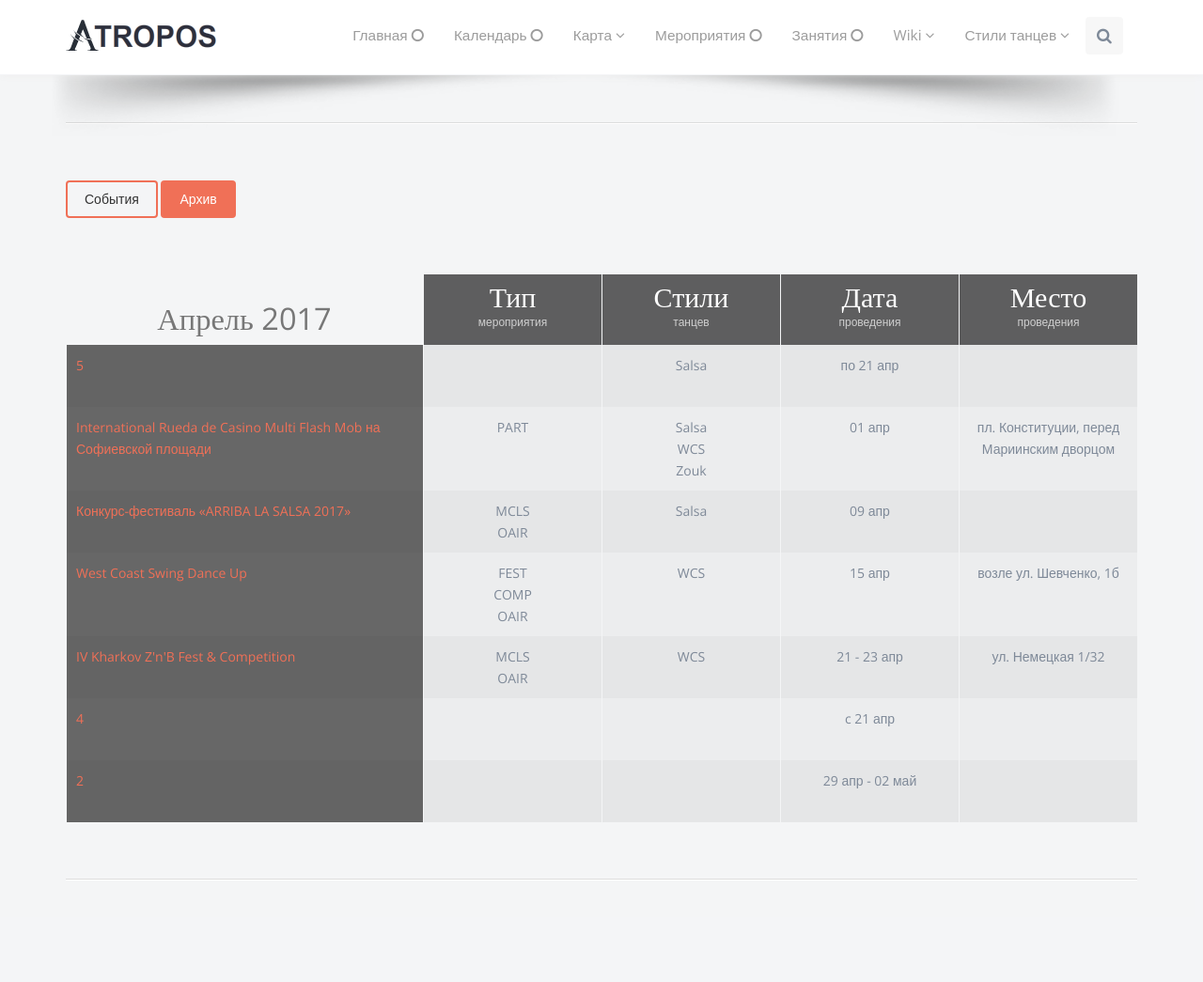
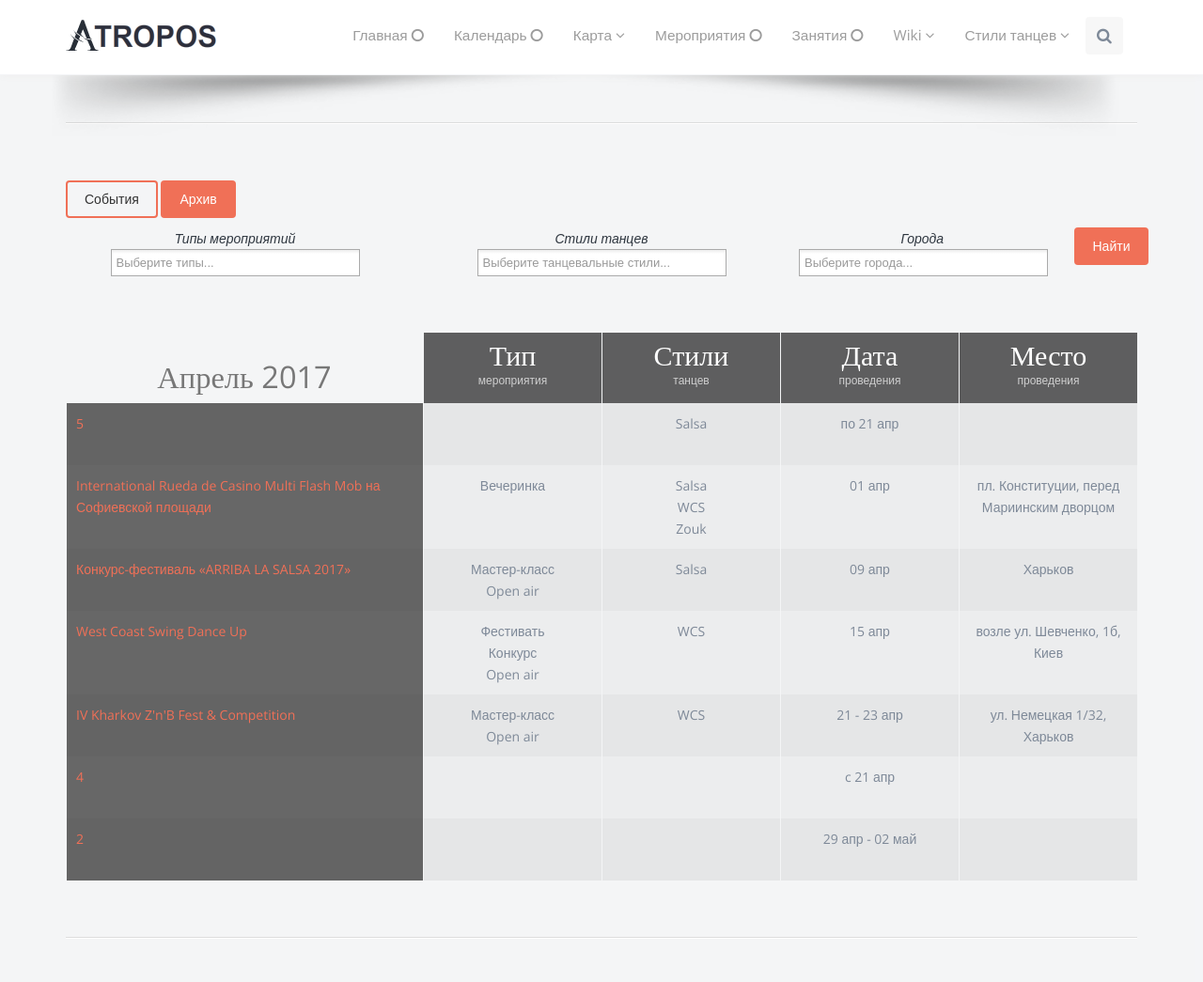
Before and after one commit to PielliaVasyl/dance, a Django app: page /events/archive/ in a window 1280 px wide. Shown: the part 41-1086 px from the top of the page at 94% size. Before the commit the page ends 978 px from the top, so only its background shows below. Run offline with Django 3.2, Linux system fonts and the light colour scheme; data comes from the database, SQL or seed files in the repository; both versions use the stored data as it was after the commit; some libraries are stand-ins or nearby versions.

Commit message:
Add filters to Events

```diff
--- a/algoritms/entity_schedule.py
+++ b/algoritms/entity_schedule.py
@@ -1,5 +1,6 @@
 import datetime
 from dateutil.rrule import rrule, MONTHLY
+from django.db.models.query_utils import Q
 
 MONTH_INT_TO_STR = {
     '1': 'Январь',
@@ -17,7 +18,24 @@ MONTH_INT_TO_STR = {
 }
 
 
-def entity_schedule(entity, archive=False):
+def get_filtered_instances(instances, filters=None):
+    if filters is not None:
+        for key, value in filters.items():
+            print(key, ',', value)
+            if key == 'dance_styles':
+                instances = [i for i in instances
+                             if not set([str(j.pk) for j in i.dance_styles.all()]).isdisjoint(value)]
+            if key == 'event_types':
+                instances = [i for i in instances
+                             if not set([str(j.pk) for j in i.event_types.all()]).isdisjoint(value)]
+
+            if key == 'cities':
+                instances = [i for i in instances
+                             if not set([str(j.city.pk) for j in i.locations.all() if j.city]).isdisjoint(value)]
+    return instances
+
+
+def entity_schedule(entity, archive=False, filters=None):
     # Dividing instances into months
     month_year_set_start_date = \
         set((instance_date.month, instance_date.year,) for instance_date in entity.objects.dates('start_date', 'month'))
@@ -47,23 +65,21 @@ def entity_schedule(entity, archive=False):
         dates = [(dt.month, dt.year) for dt in rrule(MONTHLY, dtstart=first_date, until=last_date)]
 
         for month, year in dates:
-            instances = [instance for instance in entity.objects.filter(
-                start_date__gte=datetime.datetime(year, month, 1), end_date__lt=datetime.datetime(year, month + 1, 1)
-            ) | entity.objects.filter(
-                start_date__lt=datetime.datetime(year, month + 1, 1), end_date__gte=datetime.datetime(year, month, 1)
-            ) | entity.objects.filter(
-                start_date__isnull=True,
-                end_date__gte=datetime.datetime(year, month, 1),
-                end_date__lt=datetime.datetime(year, month + 1, 1)
-            ) | entity.objects.filter(
-                end_date__isnull=True,
-                start_date__gte=datetime.datetime(year, month, 1),
-                start_date__lt=datetime.datetime(year, month + 1, 1)
-            )
-                      ]
+            instances = [instance for instance in entity.objects
+            .filter(Q(start_date__gte=datetime.datetime(year, month, 1),
+                      end_date__lt=datetime.datetime(year, month + 1, 1)) |
+                    Q(start_date__lt=datetime.datetime(year, month + 1, 1),
+                      end_date__gte=datetime.datetime(year, month, 1)) |
+                    Q(start_date__isnull=True, end_date__gte=datetime.datetime(year, month, 1),
+                      end_date__lt=datetime.datetime(year, month + 1, 1)) |
+                    Q(end_date__isnull=True, start_date__gte=datetime.datetime(year, month, 1),
+                      start_date__lt=datetime.datetime(year, month + 1, 1)))
+            ]
+
+            instances = get_filtered_instances(instances, filters)
 
             if instances:
                 instances_months.append({'month': '%s %s' % (MONTH_INT_TO_STR[str(month)], year),
-                                        'instances': instances,
-                                        })
+                                         'instances': instances,
+                                         })
     return instances_months
--- a/entities/models.py
+++ b/entities/models.py
@@ -394,6 +394,13 @@ class EventType(models.Model):
         (OPENAIR, 'Open air'),
         (PARTY, 'Вечеринка')
     )
+    EVENT_TYPE_DICT = {
+        FEST: 'Фестивать',
+        COMPETITION: 'Конкурс',
+        MASTERCLASS: 'Мастер-класс',
+        OPENAIR: 'Open air',
+        PARTY: 'Вечеринка'
+    }
     title = models.CharField(max_length=4, choices=EVENT_TYPE_CHOICES, default=MASTERCLASS)
 
     def title_show(self):
@@ -690,7 +697,11 @@ class Event(models.Model):
 
     def get_locations(self):
         if self.locations.all():
-            return "\n".join([p.address for p in self.locations.all()])
+            res = []
+            res.extend(['%s, %s' % (p.address, p.city) for p in self.locations.all() if p.address and p.city] or [])
+            res.extend(['%s' % (p.address,) for p in self.locations.all() if p.address and not p.city] or [])
+            res.extend(['%s' % (p.city,) for p in self.locations.all() if not p.address and p.city] or [])
+            return "\n".join(res)
         return ''
 
     def get_links(self):
--- /dev/null
+++ b/event_scheme/forms.py
@@ -0,0 +1,51 @@
+from django import forms
+from entities.models import EventType, Event, DanceStyle
+
+
+def get_dance_styles_choices(all_dance_styles, all_directions):
+    return ([(dance_direction, tuple([(i[1], i[2]) for i in [dance_style for dance_style in all_dance_styles]
+                                      if i[0] == dance_direction])) for dance_direction in all_directions][0],)
+
+
+class EventsFilterForm(forms.Form):
+    events = Event.objects.all()
+    EVENT_TYPES_CHOICES = [(i.pk, EventType.EVENT_TYPE_DICT.get(i.title, i.title)) for i in EventType.objects.all()]
+    event_types = forms.MultipleChoiceField(
+        widget=forms.SelectMultiple(attrs={'class': 'chosen-select', 'style': 'min-width: 265px',
+                                           'tabindex': '0',
+                                           'data-placeholder': "Выберите типы..."}),
+        choices=EVENT_TYPES_CHOICES
+    )
+    dance_styles = DanceStyle.objects.all()
+    all_directions = set([dance_style.direction for dance_style in dance_styles])
+    all_dance_styles = tuple(set([i[0] for i in [[(dance_style.direction, dance_style.pk, dance_style.title)
+                                                  for dance_style in event.dance_styles.all()] for event in events]
+                                  if i != []]))
+    DANCE_STYLES_CHOICES = get_dance_styles_choices(all_dance_styles, all_directions)
+
+    dance_styles = forms.MultipleChoiceField(
+        widget=forms.SelectMultiple(attrs={'class': 'chosen-select', 'style': 'min-width: 265px',
+                                           'tabindex': '0',
+                                           'data-placeholder': "Выберите танцевальные стили..."}),
+        choices=DANCE_STYLES_CHOICES
+    )
+    # get a tuple of all cities in events
+    CITIES_CHOICES = tuple(set(
+        [i[0] for i in [[(loc.city.pk, loc.city.city) for loc in event.locations.all() if loc.city] for event in events]
+         if i != []]
+    ))
+
+    cities = forms.MultipleChoiceField(
+        widget=forms.SelectMultiple(attrs={'class': 'chosen-select', 'style': 'min-width: 265px; width: 100%',
+                                           'tabindex': '0',
+                                           'data-placeholder': "Выберите города..."}),
+        choices=CITIES_CHOICES
+    )
+
+    def __init__(self, *args, **kwargs):
+        # first call parent's constructor
+        super(EventsFilterForm, self).__init__(*args, **kwargs)
+        # there's a `fields` property now
+        self.fields['event_types'].required = False
+        self.fields['dance_styles'].required = False
+        self.fields['cities'].required = False
--- a/event_scheme/views.py
+++ b/event_scheme/views.py
@@ -2,16 +2,33 @@ from django.shortcuts import render, get_object_or_404
 
 from algoritms.entity_schedule import entity_schedule
 from entities.models import Event
+from event_scheme.forms import EventsFilterForm
 
 
 def events_show(request, archive=False):
     title = 'Расписание мероприятий'
 
-    events_months = entity_schedule(Event, archive=archive)
+    filters = None
+
+    form = EventsFilterForm(request.POST or None)
+    if form.is_valid():
+        event_types = form.cleaned_data.get('event_types')
+        dance_styles = form.cleaned_data.get('dance_styles')
+        cities = form.cleaned_data.get('cities')
+        if event_types or dance_styles or cities:
+            filters = {}
+            if event_types:
+                filters['event_types'] = event_types
+            if dance_styles:
+                filters['dance_styles'] = dance_styles
+            if cities:
+                filters['cities'] = cities
+    events_months = entity_schedule(Event, archive=archive, filters=filters)
 
     context = {
         'title': title,
         'events_months': events_months,
+        'form': form,
         'archive': archive
     }
     return render(request, 'events/events.html', context)
--- a/templates/atropos/events/events.html
+++ b/templates/atropos/events/events.html
@@ -71,9 +71,9 @@ div.mega-price-table div .pricing.popular {
         <!-- WRAPPER -->
 		<div id="wrapper">
 			<section class="container">
+                <hr />
                 <div class="row">
                     <div class="col-md-12">
-                        <hr />
                         {% if not archive %}
                         <a href="/events/" class="btn btn-primary">События</a>
                         <a href="/events/archive/" class="btn btn-default">Архив</a>
@@ -83,6 +83,50 @@ div.mega-price-table div .pricing.popular {
                         {% endif %}
                     </div>
                 </div>
+
+                <form method="post">
+                    {% csrf_token %}
+                    <div class="row" style="margin-top:10px; text-align:center">
+                        <div class="col-md-4">
+                            <div class="row">
+                                <div class="col-md-12">
+                                    <em>Типы мероприятий</em>
+                                </div>
+                                <div class="col-md-12">
+                                    {{ form.event_types }}
+                                </div>
+                            </div>
+                        </div>
+
+                        <div class="col-md-4">
+                            <div class="row">
+                                <div class="col-md-12">
+                                    <em>Стили танцев</em>
+                                </div>
+                                <div class="col-md-12">
+                                    {{ form.dance_styles }}
+                                </div>
+                            </div>
+                        </div>
+
+                        <div class="col-md-3">
+                            <div class="row">
+                                <div class="col-md-12">
+                                    <em>Города</em>
+                                </div>
+                                <div class="col-md-12">
+                                    {{ form.cities }}
+                                </div>
+                            </div>
+                        </div>
+
+                        <div class="col-md-1">
+                            <button type="submit" class="btn btn-primary">Найти</button>
+                        </div>
+                    </div>
+                </form>
+
+
 
                 {% for events in events_months %}
 
@@ -153,7 +197,7 @@ div.mega-price-table div .pricing.popular {
                                         <span class="hidden-md hidden-lg"><b>Тип мероприятия: </b></span>
                                         {% endif %}
                                         {% for event_type in event.event_types.all %}
-                                        {{ event_type.title }} <br />
+                                        {{ event_type.title_show }} <br />
                                         {% endfor %}
                                     </div>
                                 </div>
```
Also changed, not shown: db.sqlite3.
